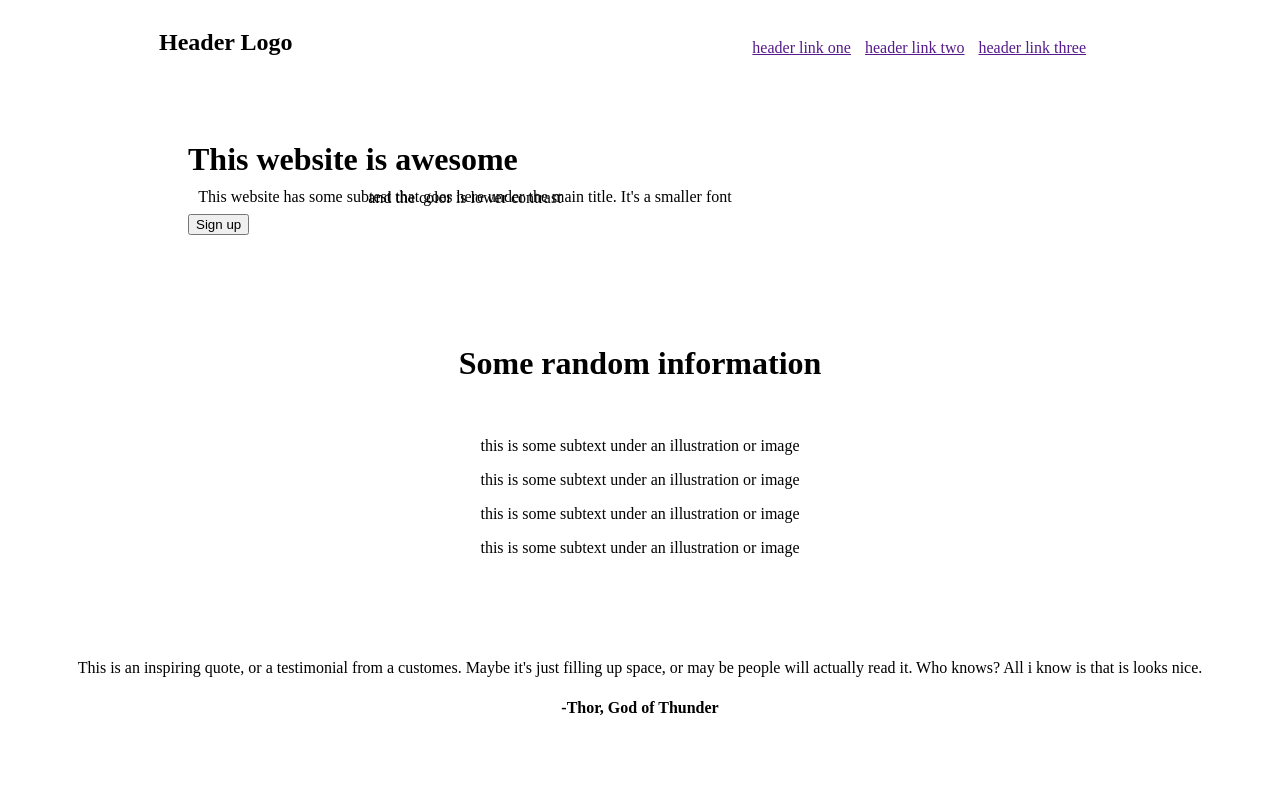
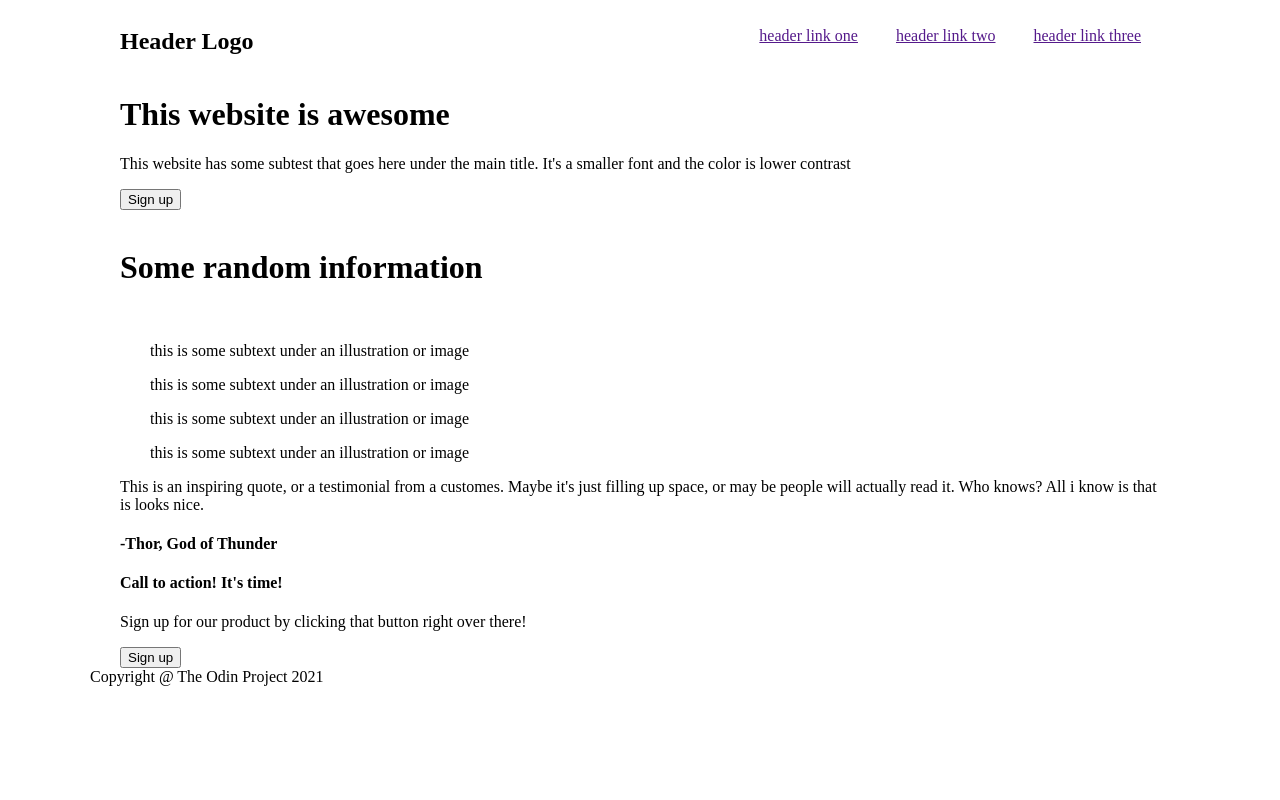
Before and after one commit to GodKimba/landing-page, a plain HTML site: page index.html in a window 1280 px wide. Shown: the top 800 px of the page. Drawn offline with Linux system fonts and the light colour scheme.

Commit message:
trying to set the page from the outer boxes first and then going to the smaller ones, just finished the outer layout

```diff
--- a/index.html
+++ b/index.html
@@ -27,10 +27,12 @@
         <img class="second-title-images" src="">
         <img class="second-title-images" src="">
         <img class="second-title-images" src="">
-        <p class="second-title-subtext">this is some subtext under an illustration or image</p>
-        <p class="second-title-subtext">this is some subtext under an illustration or image</p>
-        <p class="second-title-subtext">this is some subtext under an illustration or image</p>
-        <p class="second-title-subtext">this is some subtext under an illustration or image</p>
+        <div class="second-title-subtext">
+            <p>this is some subtext under an illustration or image</p>
+            <p>this is some subtext under an illustration or image</p>
+            <p>this is some subtext under an illustration or image</p>
+            <p>this is some subtext under an illustration or image</p>
+        </div>
     </div>
     <div class="Inspiring-Quote">
         <p class="quote-paragraph">This is an inspiring quote, or a testimonial from a customes. Maybe it's just filling up space, or may be people will actually read it. Who knows? All i know is that is looks nice.</p>
--- a/style.css
+++ b/style.css
@@ -1,32 +1,22 @@
-div {
-    padding: 30px;
-    text-align: center;
-    margin-bottom: 10px;
-    color: black;
-  }
+* {
+    margin-right: 30px;
+    margin-left: 30px;
+}
+
+
 .header {
+    margin-top: 5px;
     display: flex;
     justify-content: space-between;
-    align-items: flex-start;
-    padding: 1px;
-    margin-left: 150px;
-    margin-right: 150px
 }
 
-div .header-links a {
-    padding: 5px
+
+.header .header-links {
+    display: flex;
+    justify-content: space-around;
+
 }
 
-.main-title {
-    display: flex;
-    align-items:flex-start;
-    margin-left: 150px;
-    margin-right: 500px;
-    flex-direction: column;
-    line-height: 0.5px;
-    position: relative;
-
+.header .header-links a {
+    margin: 19px
 }
-#problematic-p {
-    display: inline-block
-}
```
